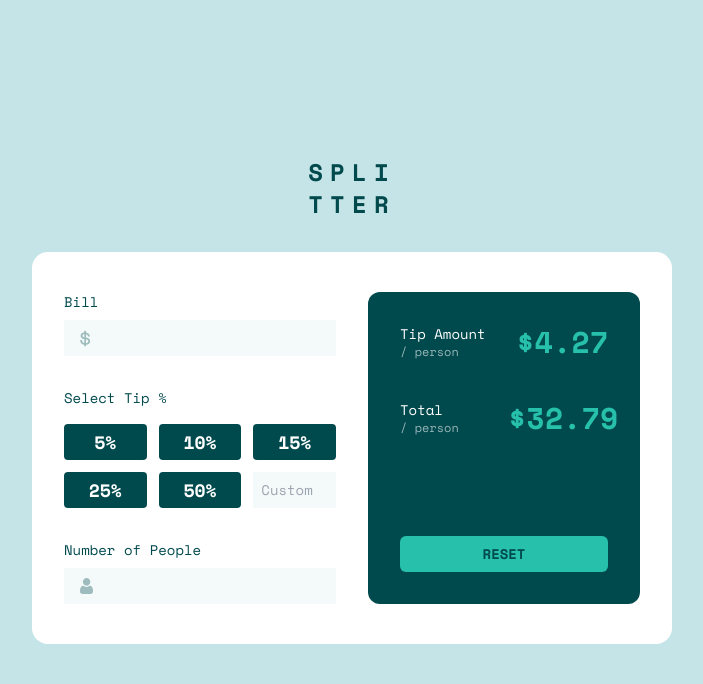
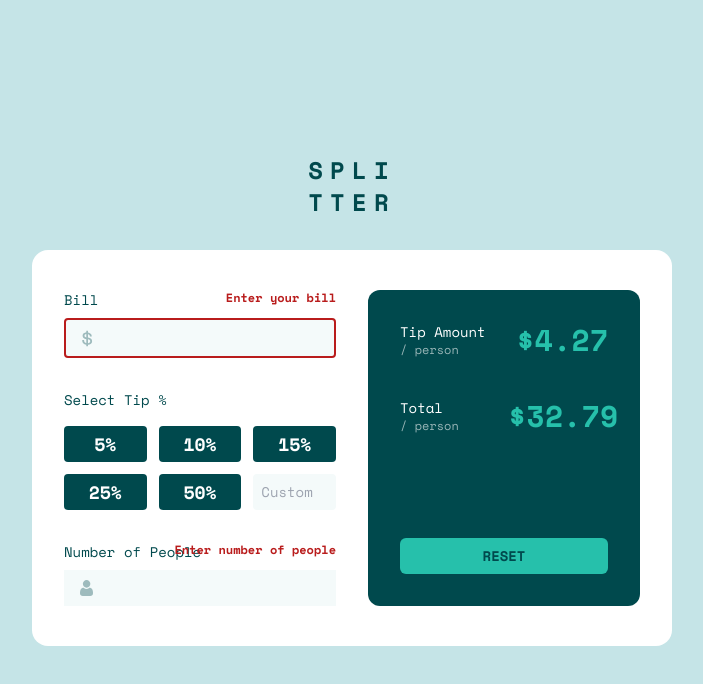
Before and after one commit to duncan-chege/tip-calculator, a React (Vite) app: page / in a window 1280 px wide. Both pictures are taken after a click on the button "RESET". Shown: the top 684 px of the page, without its empty margins (288-991 px from the left). Built offline with nearby package versions, Linux system fonts and the light colour scheme.

Commit message:
set error states on input fields

```diff
--- a/src/components/EntrySection.tsx
+++ b/src/components/EntrySection.tsx
@@ -4,34 +4,44 @@ import { useState } from "react";
 const EntrySection = () => {
   const [values, setValues] = useState({
     people: "",
-    bill: ""
-  })
+    bill: "",
+  });
 
-  const [valid, setValid] = useState(false);
+  const [submitted, setSubmitted] = useState(false);
 
   const handleInputChange = (e: React.ChangeEvent<HTMLInputElement>) => {
-    const {name, value} = e.target;
+    const { name, value } = e.target;
     setValues((prev) => ({
       ...prev,
       [name]: value,
-    }))
-  }
+    }));
+  };
 
   const handleSubmit = () => {
     console.log("Form submitted with values:", values);
-  }
+    setSubmitted(true);
+  };
 
   return (
     <div className="bg-white xl:w-1/2 lg:w-2/3 md:w-4/5 w-full py-10 px-8 rounded-2xl text-sm flex md:flex-nowrap flex-wrap gap-8">
       <div className="md:w-1/2 w-full">
-        <div>
+        <div className="relative">
           <label htmlFor="bill" className="text-very-dark-cyan">
             Bill
           </label>
+          {submitted && values.bill == "" && (
+            <span className="absolute right-0 text-red-700 text-xs font-semibold">
+              Enter your bill
+            </span>
+          )}
           <br />
           <input
             type="number"
-            className="bg-[url('./assets/icon-dollar.svg')] bg-no-repeat bg-[1rem_center] bg-auto w-full border-0 p-2 bg-very-light-grayish-cyan outline-0 mt-2 text-right"
+            className={
+              submitted && values.bill == ""
+                ? "border-2 border-red-700 rounded bg-[url('./assets/icon-dollar.svg')] bg-no-repeat bg-[1rem_center] bg-auto w-full p-2 bg-very-light-grayish-cyan outline-0 mt-2 text-right"
+                : "rounded bg-[url('./assets/icon-dollar.svg')] bg-no-repeat bg-[1rem_center] bg-auto w-full border-0 p-2 bg-very-light-grayish-cyan outline-0 mt-2 text-right"
+            }
             min="0"
             name="bill"
             value={values.bill}
@@ -60,17 +70,27 @@ const EntrySection = () => {
               50%
             </button>
             <input
-              className="p-2 bg-very-light-grayish-cyan outline-0 text-right"
+              className="rounded p-2 bg-very-light-grayish-cyan outline-0 text-right"
               type="number"
               placeholder="Custom %"
               min="0"
             />
           </div>
         </div>
-        <div className="mt-8">
+        <div className="mt-8 relative">
           <label htmlFor="people" className="text-very-dark-cyan">
             Number of People
           </label>
+          {(submitted && values.people == "" && (
+            <span className="absolute right-0 text-red-700 text-xs font-semibold">
+              Enter number of people
+            </span>
+          )) ||
+            (submitted && values.people == "0" && (
+              <span className="absolute right-0 text-red-700 text-xs font-semibold">
+                Can't be zero
+              </span>
+            ))}
           <br />
           <input
             type="number"
@@ -83,7 +103,7 @@ const EntrySection = () => {
         </div>
       </div>
       <div className="md:w-1/2 w-full">
-        <ResultsSection onReset={handleSubmit}/>
+        <ResultsSection onReset={handleSubmit} />
       </div>
     </div>
   );
```
